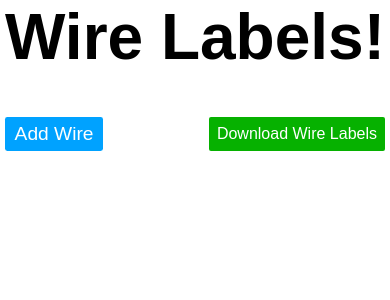
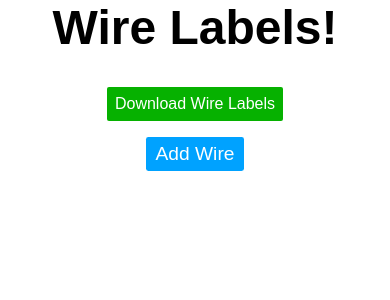
Before and after one commit to Android789515/label-list, a React (Vite) app: page / in a window 390 px wide. Shown: the top 300 px of the page. Built offline with nearby package versions, Linux system fonts and the light colour scheme.

Commit message:
Mobile Layout

```diff
--- a/src/App.module.css
+++ b/src/App.module.css
@@ -12,6 +12,20 @@
 
 header {
   display: grid;
-  grid-template-rows: auto auto;
-  grid-template-columns: repeat(2, 1fr);
+  grid-template-rows: repeat(3, auto);
+  grid-template-columns: 1fr;
 }
+
+@media (min-width: 600px) {
+  .layout {
+    display: grid;
+    justify-content: center;
+    row-gap: 2em;
+  }
+
+  header {
+    display: grid;
+    grid-template-rows: auto auto;
+    grid-template-columns: repeat(2, 1fr);
+  }
+}
--- a/src/components/download-button/DownloadButton.module.css
+++ b/src/components/download-button/DownloadButton.module.css
@@ -4,9 +4,7 @@
   text-decoration: none;
   color: #fff;
 
-  justify-self: end;
-
-  order: 2;
+  justify-self: center;
 
   cursor: pointer;
 
@@ -15,9 +13,21 @@
 
   border: none;
   border-radius: .125em;
+
+  margin-bottom: 1em;
 }
 
 .downloadButton:focus,
 .downloadButton:hover {
   background: rgb(50, 194, 46);
 }
+
+@media (min-width: 600px) {
+  .downloadButton {
+    justify-self: end;
+
+    order: 2;
+
+    margin: 0;
+  }
+}
--- a/src/components/title/Title.module.css
+++ b/src/components/title/Title.module.css
@@ -1,5 +1,12 @@
 .title {
-  font-size: 4rem;
+  font-size: 3rem;
+  text-align: center;
+}
 
-  grid-column: span 2;
+@media (min-width: 600px) {
+  .title {
+    font-size: 4rem;
+
+    grid-column: span 2;
+  }
 }
--- a/src/components/wire-list/components/add-wire-form/AddWireForm.module.css
+++ b/src/components/wire-list/components/add-wire-form/AddWireForm.module.css
@@ -2,7 +2,7 @@
   font-size: 1.2rem;
   color: #fff;
 
-  justify-self: start;
+  justify-self: center;
 
   cursor: pointer;
 
@@ -17,3 +17,9 @@
 .addWireForm:hover {
   background: rgb(47, 178, 253);
 }
+
+@media (min-width: 600px) {
+  .addWireForm {
+    justify-self: start;
+  }
+}
```
